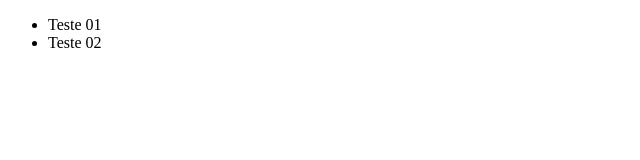
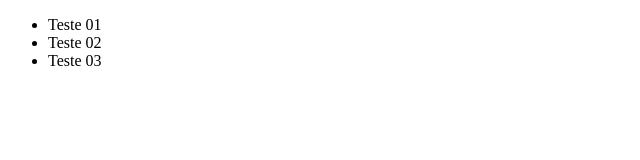
Before and after one commit to hjcestaro/alura-git, a plain HTML site: page index.html in a window 1280 px wide. Shown: the full height of the page, 0-640 px from the left. Drawn offline with Linux system fonts and the light colour scheme.

Commit message:
Novo teste incluido no index.html

```diff
--- a/index.html
+++ b/index.html
@@ -10,6 +10,7 @@
     <ul>
         <li>Teste 01</li>
         <li>Teste 02</li>
+        <li>Teste 03</li>
 
     </ul>
 
```
